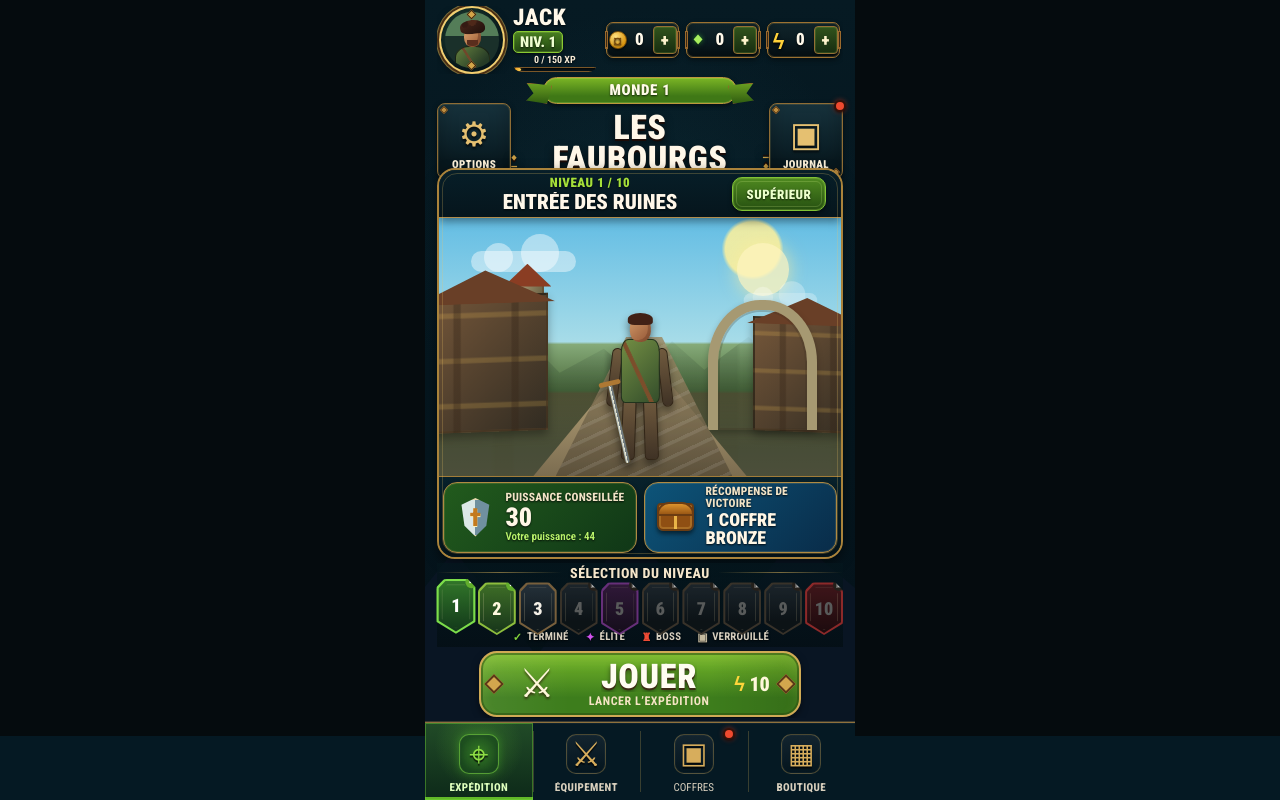
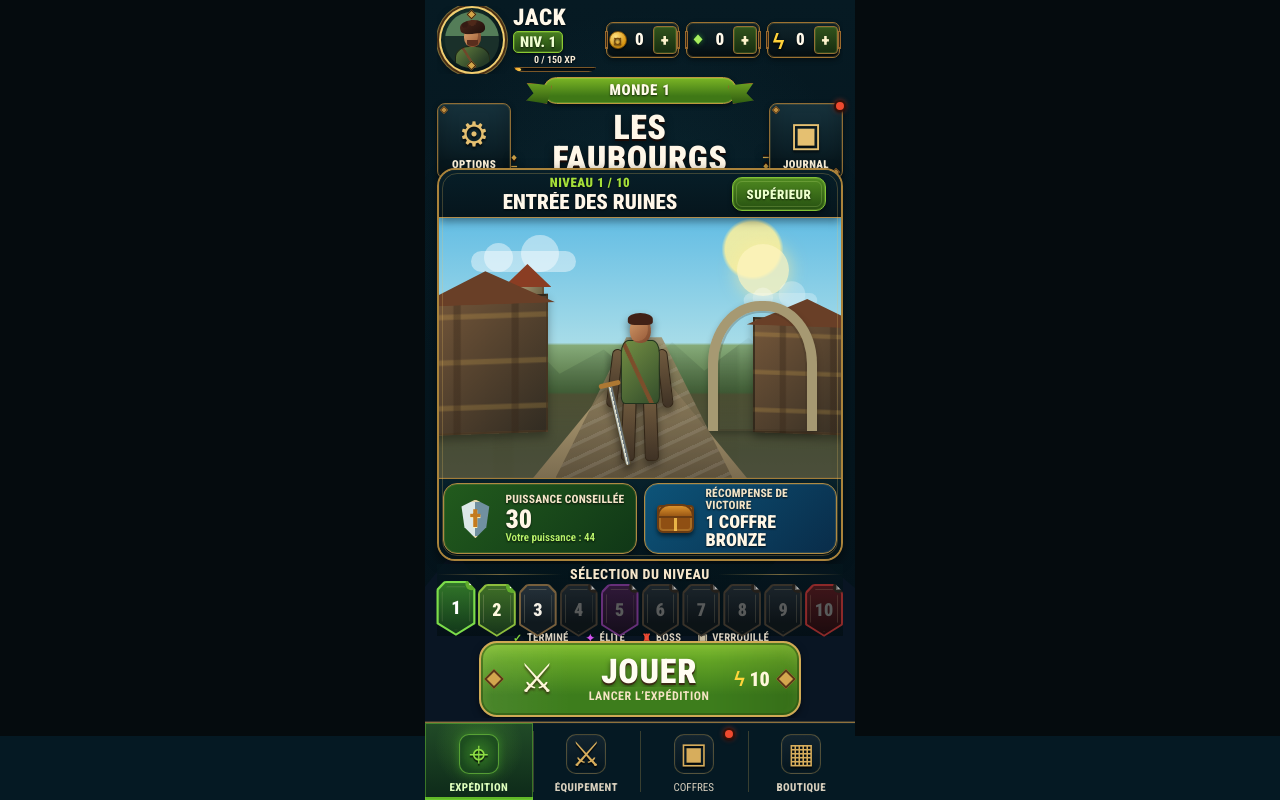
Before and after one commit to cewthen-hue/rightbound-roguelite, a plain HTML site: page index.html in a window 1280 px wide. Drawn offline with Linux system fonts and the light colour scheme.

Commit message:
Rebalance selector and play heights for Menu V3 Lot 2.2

```diff
--- a/styles/menu-v3/menu-v3.tokens.css
+++ b/styles/menu-v3/menu-v3.tokens.css
@@ -22,13 +22,13 @@
   --menu-v3-stage-stats-fluid:9.9dvh;
   --menu-v3-stage-stats-max:94px;
 
-  --menu-v3-selector-min:84px;
-  --menu-v3-selector-fluid:10.4dvh;
-  --menu-v3-selector-max:100px;
+  --menu-v3-selector-min:72px;
+  --menu-v3-selector-fluid:9dvh;
+  --menu-v3-selector-max:86px;
 
-  --menu-v3-action-min:66px;
-  --menu-v3-action-fluid:8.5dvh;
-  --menu-v3-action-max:88px;
+  --menu-v3-action-min:76px;
+  --menu-v3-action-fluid:9.8dvh;
+  --menu-v3-action-max:100px;
 
   --menu-v3-dock-min:78px;
   --menu-v3-dock-fluid:9.6dvh;
```
